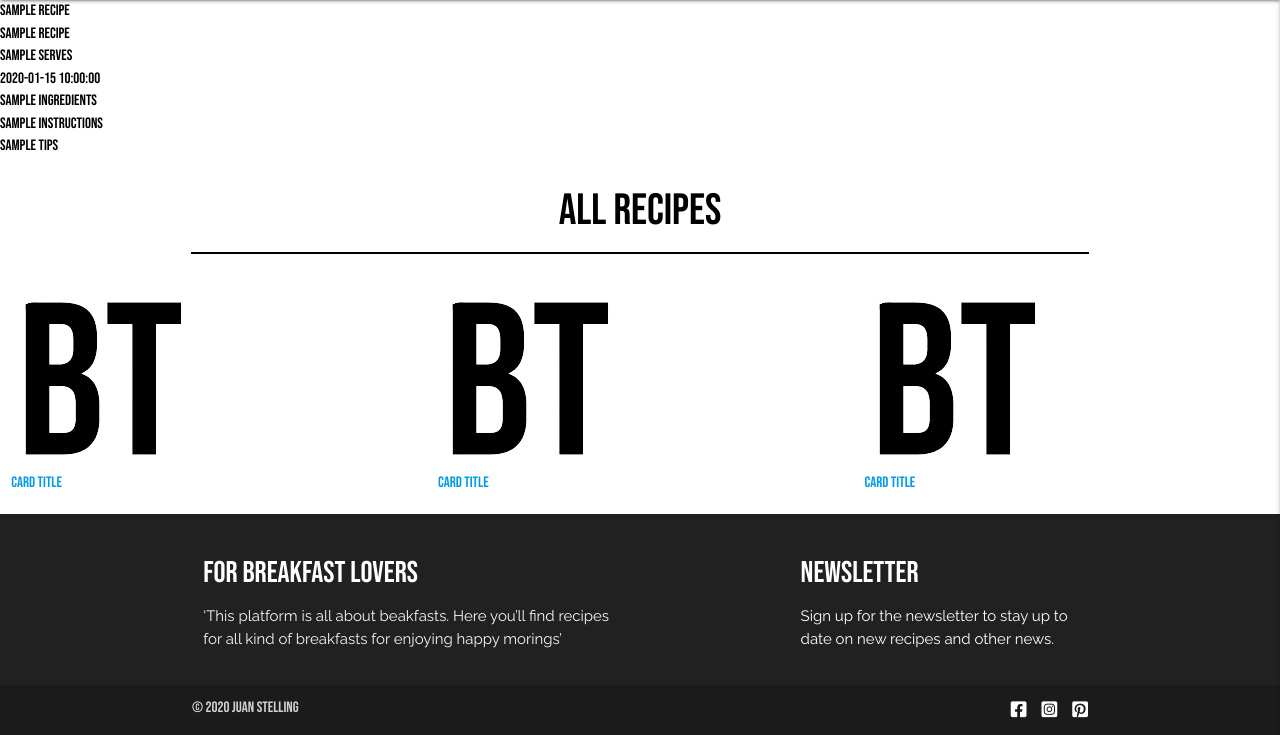
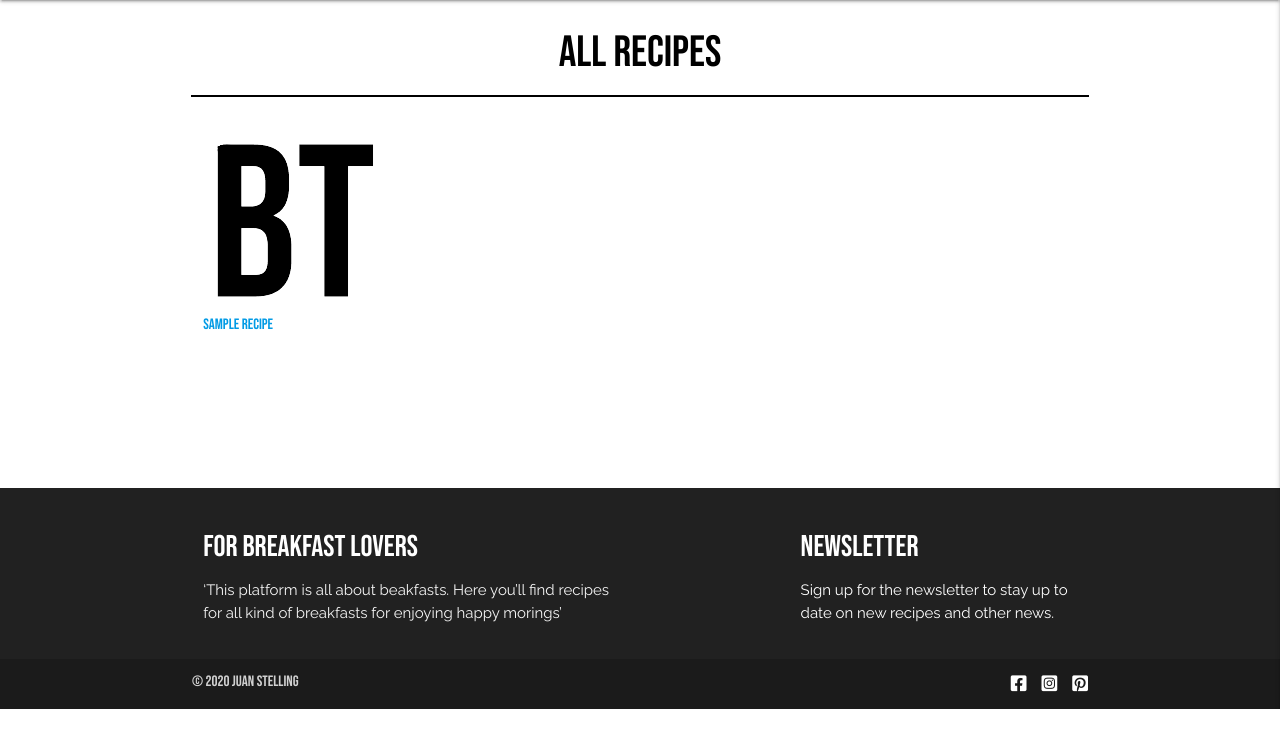
Before and after one commit to juanstelling/MS3_breaktasty, a Flask app: page /get_recipes in a window 1280 px wide. Shown: the part 91-826 px from the top of the page. After the commit the page ends 800 px from the top, so only its background shows below. Run offline with Flask 2, Linux system fonts and the light colour scheme; a database or web service that is not in the repository returns one stand-in record (values such as "Sample title"); some libraries are stand-ins or nearby versions.

Commit message:
Bind data from db to recipe format

```diff
--- a/app.py
+++ b/app.py
@@ -107,7 +107,7 @@ def logout():
 # --------- RECIPES  --------- #
 @app.route("/get_recipes")
 def get_recipes():
-    recipes = mongo.db.recipes.find()
+    recipes = list(mongo.db.recipes.find())
     return render_template("recipes.html", recipes=recipes)
 
 
--- a/templates/recipes.html
+++ b/templates/recipes.html
@@ -1,16 +1,5 @@
 {% extends "base.html" %}
 {% block content %}
-
-
-    {% for recipe in recipes %}
-        {{ recipe.title }}<br>
-        {{ recipe.category_name }}<br>
-        {{ recipe.serves }}<br>
-        {{ recipe.prep_time}}<br>
-        {{ recipe.ingredients}}<br>
-        {{ recipe.instructions}}<br>
-        {{ recipe.tips}}<br>
-    {% endfor %}
 
     <!-- Title -->
     <div class="row">
@@ -19,25 +8,19 @@
     </div>
 
     <!-- All recipes -->
+    <div class="container">
+
         <div class="row">
+            {% for recipe in recipes %}
             <div class="col s4 recipe-img">
                 <a href="#">
                     <img src="static/images/logo/logo-bt.png">
-                <span class="card-title">Card Title</span>
+                    <span class="card-title">{{ recipe.recipe_name }}</span>
                 </a>
             </div>
-         <div class="col s4 recipe-img">
-            <a href="#">
-                <img src="static/images/logo/logo-bt.png">
-                <span class="card-title">Card Title</span>
-            </a>
+             {% endfor %}
         </div>
-         <div class="col s4 recipe-img">
-            <a href="#">
-                <img src="static/images/logo/logo-bt.png">
-                <span class="card-title">Card Title</span>
-            </a>
-         </div>
+
     </div>
 
 
```
Lines whose indentation alone changed are shown as unchanged.
